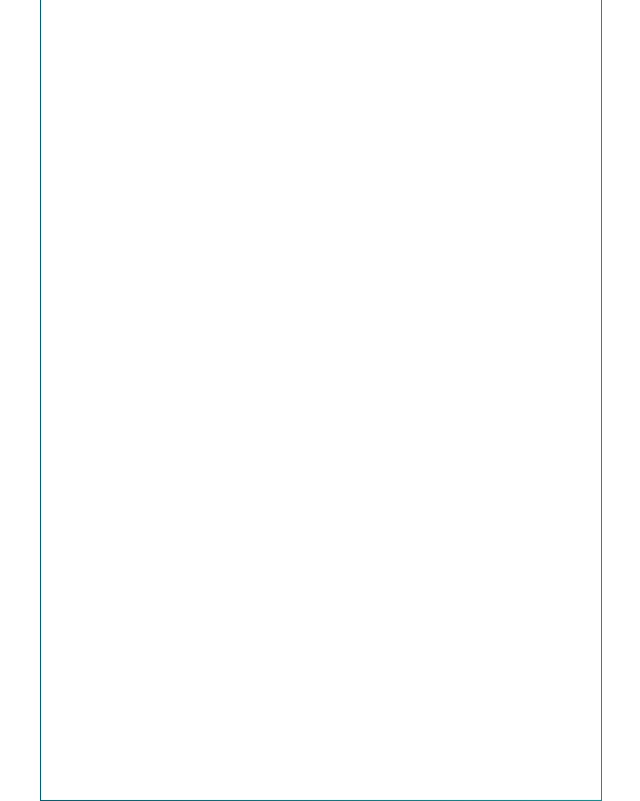
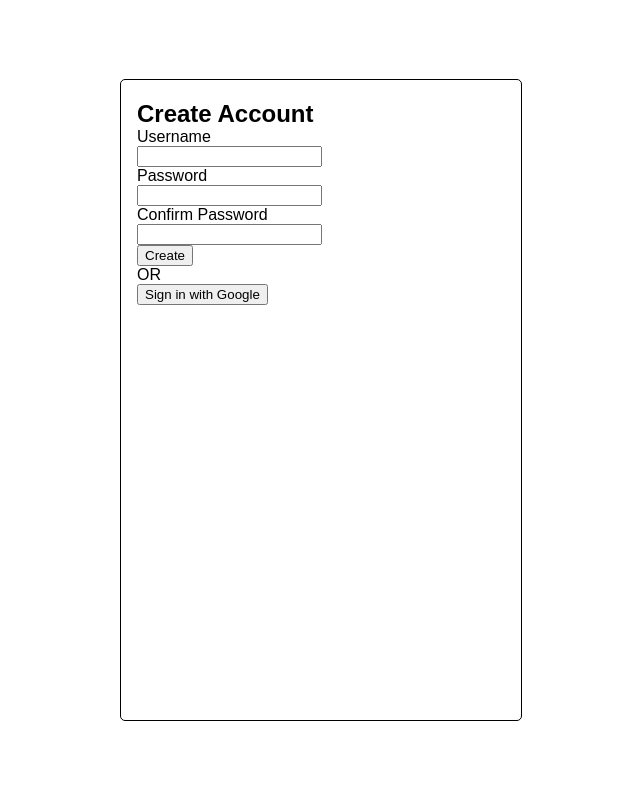
Before and after one commit to jack-whatley/revision-website, a website: page layout/account/login.html in a window 1280 px wide. Shown: the whole page, without its empty margins (319-959 px from the left). Drawn offline with Linux system fonts and the light colour scheme; files that its build step writes are made by us from their sources.

Commit message:
more work on login page

```diff
--- a/layout/account/login.css
+++ b/layout/account/login.css
@@ -6,10 +6,22 @@
     transform: translate(-50%,-50%);
 
     /*background: #e5e5e5;*/
-    border: 1px solid transparent;
-    border-image: linear-gradient(90deg, rgba(0,95,115,1) 0%, rgba(10,147,150,1) 100%);
-    border-image-slice: 1;
-    width: 35em;
-    height: 50em;
+    border: 1px solid black;
+    border-radius: 5px;
+    padding-left: 1em;
+    width: 30vw;
+    height: 80vh;
 
 }
+
+.login-title {
+
+    margin-bottom: 0px;
+
+}
+
+.create-label {
+
+    margin-top: 1em;
+
+}
--- a/layout/account/login.html
+++ b/layout/account/login.html
@@ -8,7 +8,7 @@
 
         <title>Revision Thing - Account Page</title>
 
-        <link rel="stylesheet" href="style.css">
+        <link rel="stylesheet" href="/style.css">
         <link rel="stylesheet" href="login.css">
 
         <link rel="apple-touch-icon" sizes="180x180" href="/favicon/apple-touch-icon.png">
@@ -19,9 +19,47 @@
 
     <body>
 
+        <!--<div class="navbar">
+
+            <div class="navbar-cont">
+
+
+                <h2 class="navbar-title">Revision Tool</h2>
+
+            </div>
+
+            <div class="navbar-cont">
+
+                <a href="#" class="navbar-link" id="about-button">About Us</a>
+                <a href="#" class="navbar-link" id="subject-button">Subjects</a>
+                <a href="#" class="navbar-link link-active" id="account-button">Account</a>
+
+            </div>
+
+        </div>-->
+
         <div class="account-box">
 
+            <h2 class="login-title">Create Account</h2>
 
+            <form class="create-form">
+
+                <label for="username-input" class="create-label">Username</label><br>
+                <input type="text" class="create-input" name="username-input"><br>
+
+                <label for="password-input" class="create-label">Password</label><br>
+                <input type="text" class="create-input" name="password-input"><br>
+
+                <label for="confirm-input" class="create-label">Confirm Password</label><br>
+                <input type="text" class="create-input" name="confirm-input"><br>
+
+                <button class="create-button">Create</button>
+
+            </form>
+
+            <span class="small-text">OR</span><br>
+
+            <button class="google-placeholder">Sign in with Google</button>
 
         </div>
 
--- a/public/style.css
+++ b/public/style.css
@@ -26,10 +26,17 @@ body {
 .navbar-title {
 
     margin: 0px;
+    display: inline;
 
 }
 
-.navbar-cont {margin-left: 40vw;}
+/*.navbar-cont {display: flex;}*/
+
+.navbar-image {
+
+    display: inline;
+
+}
 
 .navbar-link {
 
@@ -57,6 +64,12 @@ body {
 
 }
 
+.link-active {
+
+    -webkit-filter: brightness(125%);
+
+}
+
 #account-button {
 
     background: linear-gradient(135deg, rgba(0,119,182,1) 0%, rgba(144,224,239,1) 100%) !important;
```
Also changed, not shown: index.html (+6 -1 lines).
